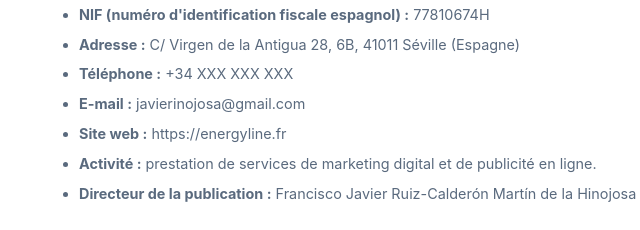
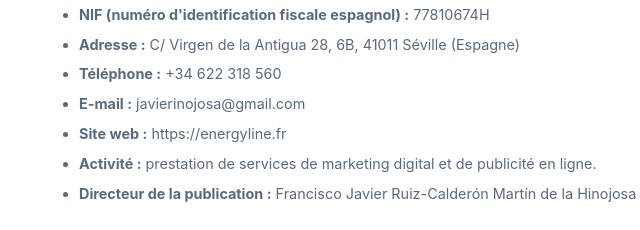
Before and after one commit to Javierinojosa-debug/comparador-francia, a website built with Vite: page mentions-legales.html in a window 1280 px wide. Shown: the part 392-622 px from the top of the page, 261-901 px from the left. Built offline with nearby package versions, Linux system fonts and the light colour scheme.

Commit message:
Teléfono del editor en las páginas legales
Co-Authored-By: Claude Opus 5.5 <noreply@anthropic.com>
Claude-Session: https://claude.ai/code/session_01USU82v4JzJimVNpzivS5WP

```diff
--- a/mentions-legales.html
+++ b/mentions-legales.html
@@ -60,7 +60,7 @@
     <li><strong>Éditeur :</strong> Francisco Javier Ruiz-Calderón Martín de la Hinojosa, entrepreneur individuel (travailleur indépendant établi en Espagne), exerçant sous le nom commercial « Comparateur Élec &amp; Gaz ».</li>
     <li><strong>NIF (numéro d'identification fiscale espagnol) :</strong> 77810674H</li>
     <li><strong>Adresse :</strong> C/ Virgen de la Antigua 28, 6B, 41011 Séville (Espagne)</li>
-    <li><strong>Téléphone :</strong> +34 XXX XXX XXX</li>
+    <li><strong>Téléphone :</strong> +34 622 318 560</li>
     <li><strong>E-mail :</strong> javierinojosa@gmail.com</li>
     <li><strong>Site web :</strong> https://energyline.fr</li>
     <li><strong>Activité :</strong> prestation de services de marketing digital et de publicité en ligne.</li>
```
Also changed, not shown: README.md.
